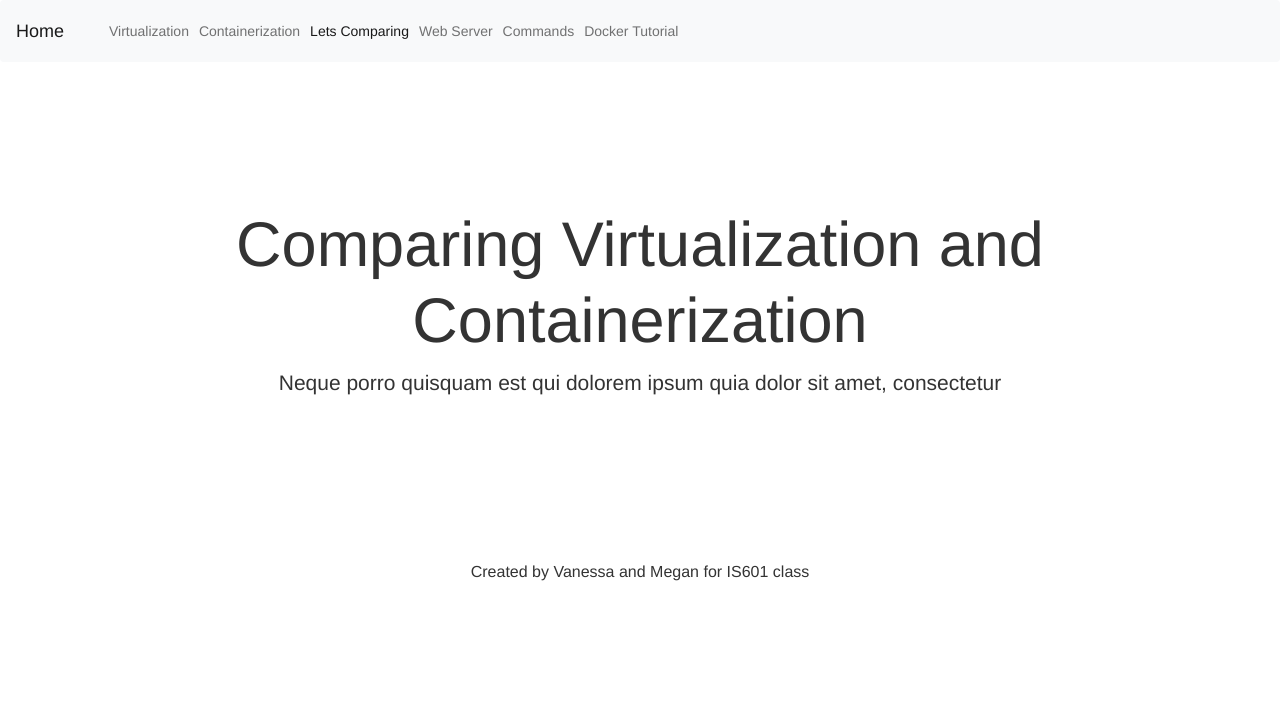
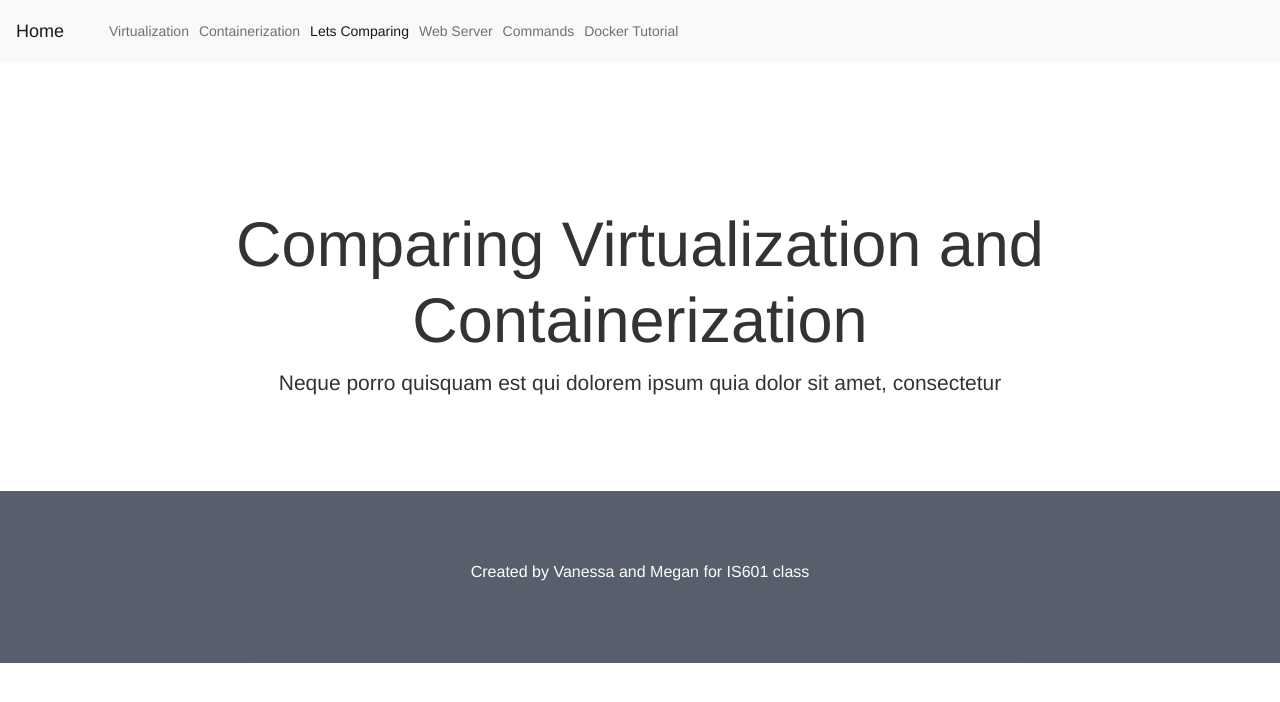
Before and after one commit to vfm2/is601-DockerLinuxContainerization, a plain HTML site: page docs/compare.html in a window 1280 px wide. Drawn offline with nearby package versions, Linux system fonts and the light colour scheme.

Commit message:
Task: added and edited css

```diff
--- a/docs/compare.html
+++ b/docs/compare.html
@@ -59,7 +59,7 @@
     <!------------>
     <!-- Footer -->
     <!------------>
-    <footer class="container-fluid text-center">
+    <footer class="container-fluid bg-2 text-center">
         <p>Created by Vanessa and Megan for IS601 class</p>
     </footer>
 
```
Also changed, not shown: docs/containerization.html (+1 -1 lines), docs/dockerPyCharm.html (+1 -1 lines), docs/linuxDocker.html (+1 -1 lines), docs/virtualization.html (+1 -1 lines), docs/webserver.html (+1 -1 lines).
